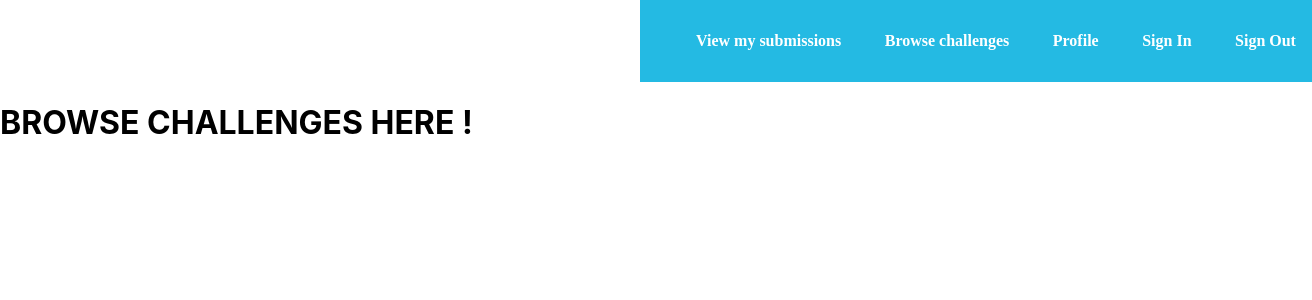
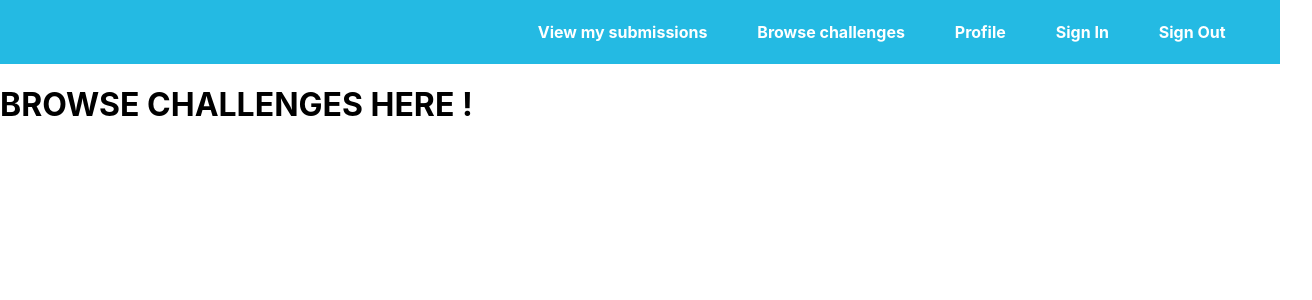
Before and after one commit to mcbadger88/real-code-problems-frontend, a React (Create React App) app in the folder react-app/: page /challenges in a window 1280 px wide. Shown: the top 300 px of the page, 1312 px wide, since content can reach past the window. Built offline with nearby package versions, Linux system fonts and the light colour scheme.

Commit message:
navbar css module implemented

```diff
--- a/react-app/src/components/NavBar/NavBar.css
+++ /dev/null
@@ -1,30 +0,0 @@
-
-
-
-.NavBar {
-    font-family: 'IBM Plex Sans';
-    background-color: #24BAE3;
-    width:50%;
-    margin-left:50%;
-    padding:1em;
-    font-weight: 700;
-}
-
-
-ul {
-    text-decoration: none;
-    display:flex;
-    justify-content: space-between;
-    list-style-type: none;
-}
-
-.nav-links {
-    color:white;
-    text-decoration: none;
-    padding-bottom:0.5em;
-}
-
-.nav-links:hover {
-    border-bottom: 2px solid #083256;
-    color: #083256;
-}
--- a/react-app/src/components/NavBar/NavBar.js
+++ /dev/null
@@ -1,22 +0,0 @@
-import React from 'react';
-import {NavLink} from 'react-router-dom';
-import '../NavBar/NavBar.css'
-
-const NavBar = () => {
-
-    return(
-        <nav className='NavBar'>
-            <ul className='Links'>
-                <li><NavLink class='nav-links' to={"/candidates/:id/attempts"}>View my submissions</NavLink></li>
-                <li><NavLink class='nav-links' to={"/challenges"}>Browse challenges</NavLink></li>
-                <li><NavLink class='nav-links'to={"/candidates/:id"}>Profile</NavLink></li>
-                <li><NavLink class='nav-links' to={"/signup"}>Sign In</NavLink></li>
-                <li><NavLink class='nav-links' to={"/signup"}>Sign Out</NavLink></li>
-
-            </ul>
-        </nav>
-    )
-
-}
-
-export default NavBar;
--- /dev/null
+++ b/react-app/src/components/NavBar/NavBar.jsx
@@ -0,0 +1,21 @@
+import React from 'react';
+import {NavLink} from 'react-router-dom';
+import styles from '../NavBar/NavBarStyles.module.css'
+
+const NavBar = () => {
+
+    return(
+        <nav className={styles.NavBar}>
+            <ul className='links'>
+                <li><NavLink class={styles.NavLink} to={"/candidates/:id/attempts"}>View my submissions</NavLink></li>
+                <li><NavLink class={styles.NavLink} to={"/challenges"}>Browse challenges</NavLink></li>
+                <li><NavLink class={styles.NavLink} to={"/candidates/:id"}>Profile</NavLink></li>
+                <li><NavLink class={styles.NavLink} to={"/signup"}>Sign In</NavLink></li>
+                <li><NavLink class={styles.NavLink} to={"/signup"}>Sign Out</NavLink></li>
+            </ul>
+        </nav>
+    )
+
+}
+
+export default NavBar;
--- /dev/null
+++ b/react-app/src/components/NavBar/NavBarStyles.module.css
@@ -0,0 +1,43 @@
+
+
+
+.NavBar {
+    font-size: 1rem;
+    line-height: 1.5;
+    background-color: #24BAE3;
+    padding:0.25em;
+    font-weight: 700;
+
+}
+ul {
+
+    text-decoration: none;
+    display:flex;
+    padding-left:0;
+    flex-direction: column;
+    justify-content: space-around;
+    list-style-type: none;
+    text-align:center;
+}
+
+@media(min-width:780px) {
+    ul {
+        flex-direction: row;
+        margin-left: 40%;
+        margin-right:2%;
+    }
+}
+
+.NavLink {
+    color:white;
+    text-decoration: none;
+    margin-bottom:0.25em;
+    margin-left:0;
+    padding-bottom:0.1em;
+}
+
+.NavLink:hover {
+    border-bottom: 2px solid #083256;
+    color: #083256;
+
+}
--- a/react-app/src/index.css
+++ b/react-app/src/index.css
@@ -1,17 +1,12 @@
-@import url('https://fonts.googleapis.com/css?family=Josefin+Sans');
+@import url('https://fonts.googleapis.com/css?family=IBM+Plex+Sans');
 /* this line is added by Brian, import google font */
 
 
 body {
   margin: 0;
-  font-family: -apple-system, BlinkMacSystemFont, 'Segoe UI', 'Roboto', 'Oxygen',
+  font-family: -apple-system, BlinkMacSystemFont, 'IBM Plex Sans','Segoe UI', 'Roboto', 'Oxygen',
     'Ubuntu', 'Cantarell', 'Fira Sans', 'Droid Sans', 'Helvetica Neue',
     sans-serif;
   -webkit-font-smoothing: antialiased;
   -moz-osx-font-smoothing: grayscale;
 }
-
-code {
-  font-family: source-code-pro, Menlo, Monaco, Consolas, 'Courier New',
-    monospace;
-}
--- a/react-app/src/pages/Home.js
+++ b/react-app/src/pages/Home.js
@@ -1,5 +1,5 @@
 import React, { useState, useEffect } from 'react';
-import NavBar from '../components/NavBar/NavBar'
+import NavBar from '../components/NavBar/NavBar.jsx'
 
 const Home = () => {
     return (
```
